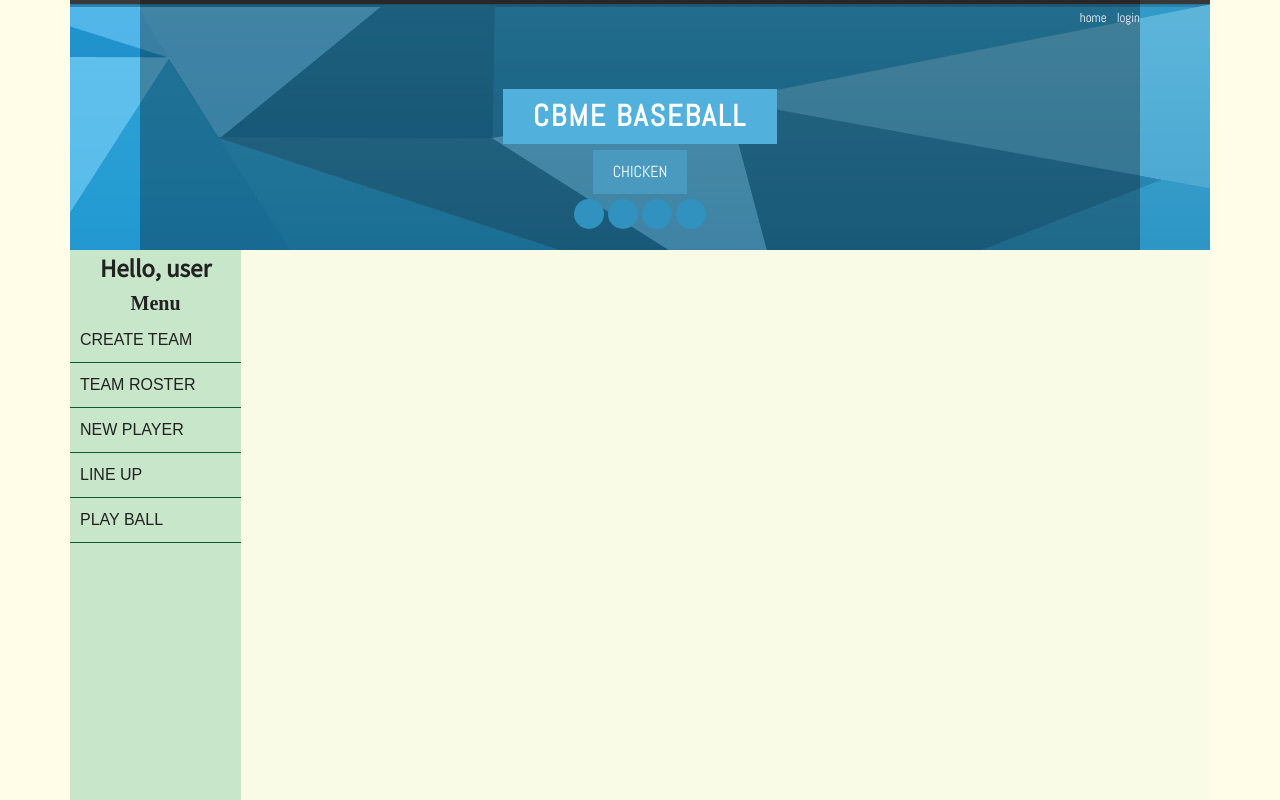
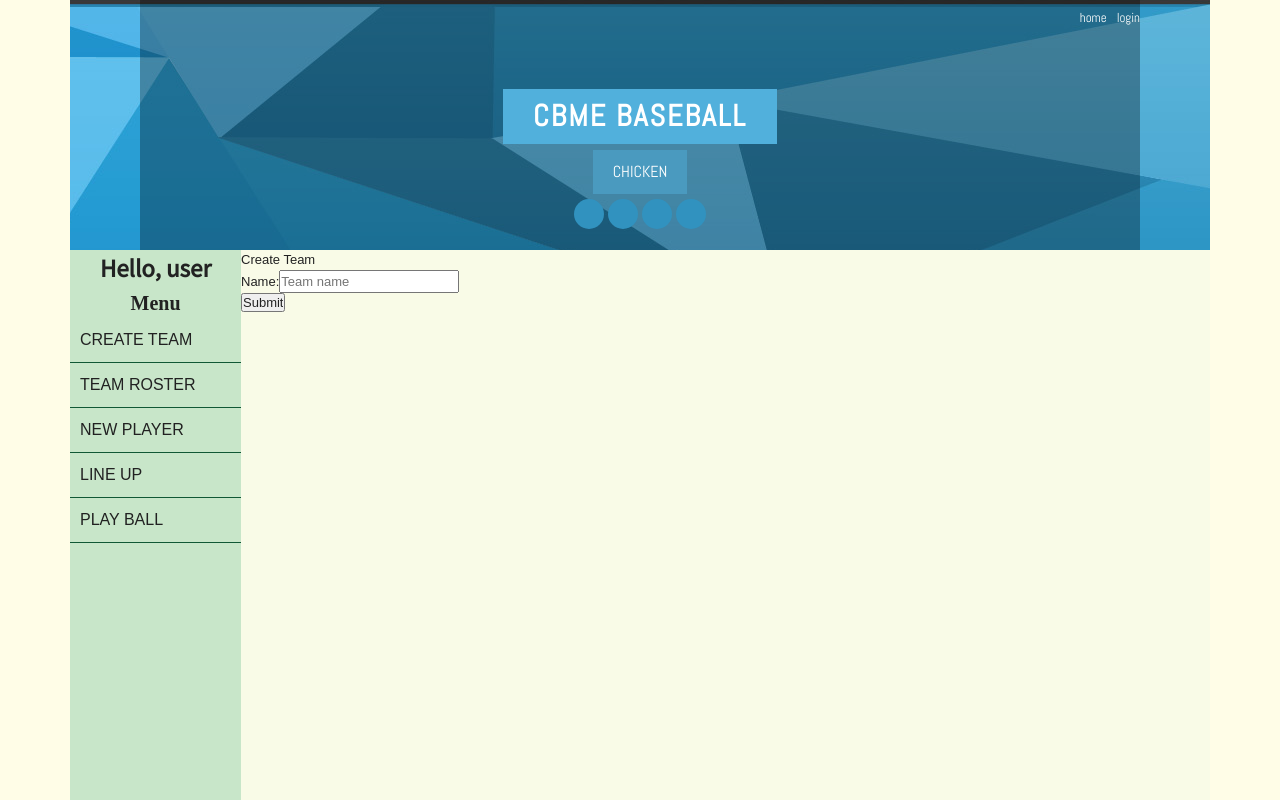
Before and after one commit to hiba02/cme-baseball, a React (Create React App) app in the folder client/: page /createTeam in a window 1280 px wide. Shown: the top 800 px of the page. Built offline with nearby package versions, Linux system fonts and the light colour scheme; a web font is replaced by a local one.

Commit message:
initailize CreateTeam component

```diff
--- a/client/src/App.js
+++ b/client/src/App.js
@@ -10,7 +10,7 @@ import Header from "./components/Header";
 import Nav from "./components/Nav";
 import Slideshow from "./components/Slideshow";
 import Playball from "./components/Playball";
-
+import CreateTeam from "./components/CreateTeam.js";
 const App = () => {
   const [word, setWord] = useState("");
   const [userId, setUserId] = useState("");
@@ -85,7 +85,19 @@ const App = () => {
     }).catch(error => console.log(error));
   };
 
+  // get UserInfo from user id
   const getUserInfo = userId => {
+    return axios({
+      method: "GET",
+      url: `/api/users/${userId}`
+    }).then(result => {
+      console.log("App getUserInfo", result.data[0]);
+      setUserInfo(result.data[0]);
+    });
+  };
+
+  // get userId from user email
+  const getUserIdByuserEmail = userEmail => {
     return axios({
       method: "GET",
       url: `/api/users/${userId}`
@@ -153,6 +165,13 @@ const App = () => {
                   getUserIdTeamId={getUserIdTeamId}
                 />
               </Route>
+              <Route path="/createTeam">
+                <CreateTeam
+                  addTeam={addTeam}
+                  addFavoriteTeam={addFavoriteTeam}
+                  getUserIdTeamId={getUserIdTeamId}
+                />
+              </Route>
               <Route path="/playball">
                 <Playball user={userInfo} players={playersInfo} />
               </Route>
--- /dev/null
+++ b/client/src/components/CreateTeam.js
@@ -0,0 +1,43 @@
+import React, { useState, Fragment } from "react";
+import { Redirect } from "react-router-dom";
+
+const CreateTeam = props => {
+  const [teamName, setTeamName] = useState("");
+  const [redirectHome, setRedirectHome] = useState(false);
+
+  const handleSubmit = e => {
+    e.preventDefault();
+    props.addTeam(teamName);
+    props
+      .register(firstName, lastName, email, password)
+      .then(response => setRedirectHome(true));
+
+    // props
+    //   .getUserIdTeamId(email, teamName)
+    setTeamName("");
+  };
+
+  return (
+    <Fragment>
+      {redirectHome && <Redirect to="/" />}
+      <div className="createTeam-container">
+        <form onSubmit={handleSubmit}>
+          <div className="createTeam-title">Create Team</div>
+          <div className="createTeam-firstName">
+            Name:
+            <input
+              type="text"
+              placeholder="Team name"
+              value={teamName}
+              onChange={e => setFirstName(e.target.value)}
+            />
+          </div>
+          <div className="createTeam-submit">
+            <input type="submit" value="Submit" />
+          </div>
+        </form>
+      </div>
+    </Fragment>
+  );
+};
+export default CreateTeam;
--- a/client/src/components/Register.js
+++ b/client/src/components/Register.js
@@ -28,7 +28,7 @@ export default function Register(props) {
 
   return (
     <Fragment>
-      {redirectHome && <Redirect to="/" />}
+      {redirectHome && <Redirect to="/createTeam" />}
       <div className="register-container">
         <form onSubmit={handleSubmit}>
           <div className="register-title">Registration</div>
```
Also changed, not shown: client/src/components/CreateTeam.scss (added), 1 other file (tests, documents, lock files or other folders).
